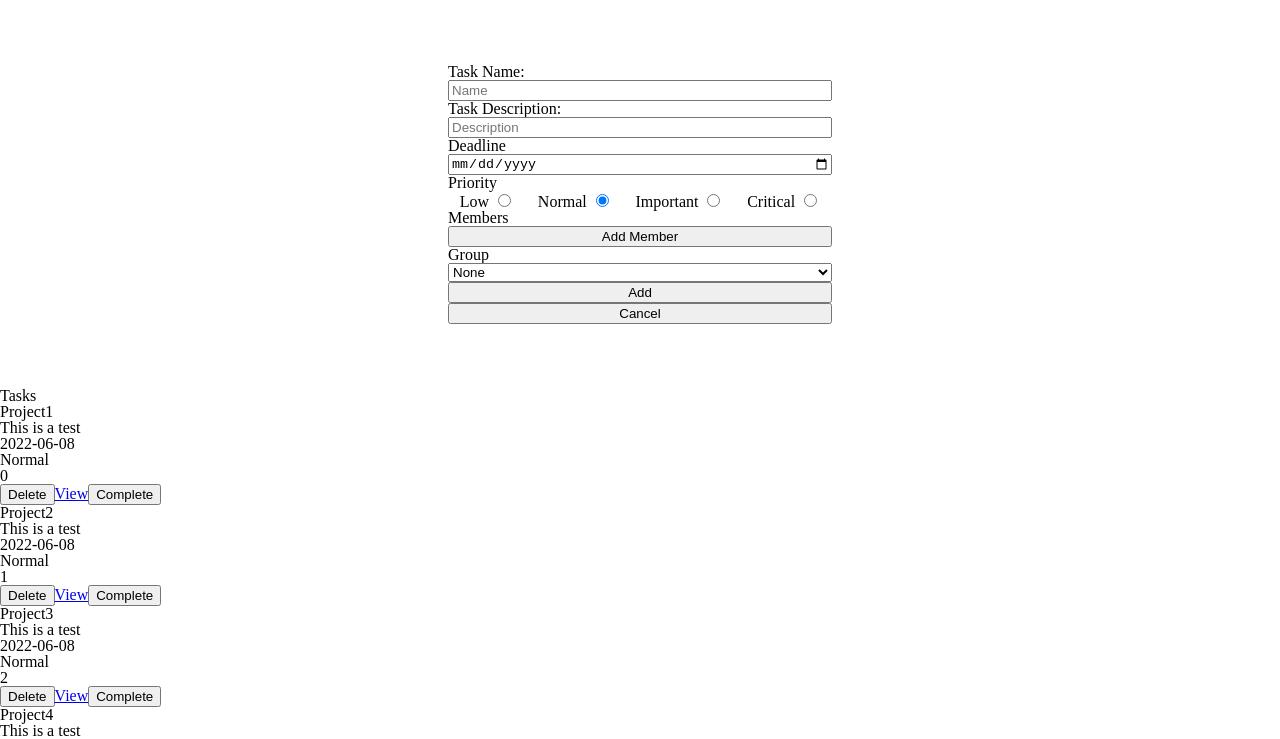
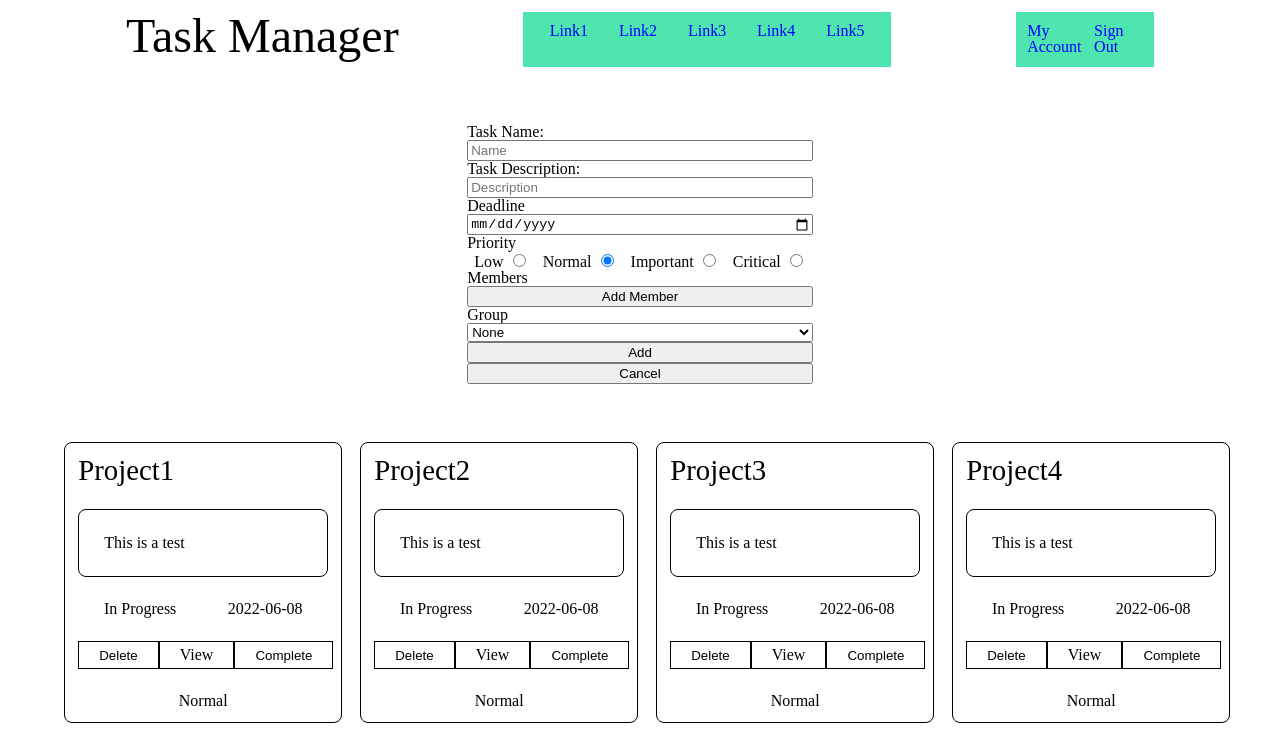
Before and after one commit to JamariaSims/Task-Manager, a React (Create React App) app: page / in a window 1280 px wide. Shown: the top 739 px of the page. Built offline with nearby package versions, Linux system fonts and the light colour scheme.

Commit message:
Added CSS

```diff
--- a/src/App.css
+++ b/src/App.css
@@ -129,11 +129,45 @@ table {
 /*
 *   CSS RESET ABOVE
 */
-.App {
+.Home_Container {
     margin: 0% auto;
     padding: 0%;
-  width: 100vw;
+    width: 90%;
 }
+/*
+    Navigation CSS
+*/
+.Navigation_Container {
+    display: flex;
+    justify-content: space-around;
+    padding-top: 1%;
+}
+.Navigation_Container h1 {
+    font-size: 3rem;
+}
+.Nav_Links {
+    display: flex;
+    padding: 1%;
+    width: 30%;
+    justify-content: space-between;
+    background-color: rgb(78, 230, 174);
+}
+.Nav_Account-Settings {
+    display: flex;
+    padding: 1%;
+    width: 10%;
+    justify-content: space-between;
+    background-color: rgb(78, 230, 174);
+}
+.Navigation_Container a {
+    text-decoration: none;
+    color: blue;
+    font-size: 1rem;
+    margin: 0% auto;
+}
+/*
+    Form CSS
+*/
 .Form_Container {
     width: 30%;
     margin: 0% auto;
@@ -145,3 +179,46 @@ table {
     display: flex;
     justify-content: space-around;
 }
+.Tasks_Container {
+    display: grid;
+    grid-template-columns: 1fr 1fr 1fr 1fr;
+    gap: 2rem;
+}
+.Task_Container {
+    display: flex;
+    flex-direction: column;
+    justify-content: space-around;
+    gap: 1.5rem;
+    width: 250px;
+    border: 1px solid black;
+    padding: 5%;
+    border-radius: 0.5rem;
+}
+.Task_Container-Status {
+    display: flex;
+    justify-content: space-around;
+}
+.TC-Name {
+    font-size: 1.8rem;
+}
+.TC-Description {
+    font-size: 1rem;
+    border: 1px solid black;
+    padding: 10%;
+    border-radius: 0.5rem;
+}
+.TC-Priority {
+    margin: 0% auto;
+}
+.TC-ButtonGroup {
+    display: flex;
+    justify-content: space-around;
+}
+[class*="TC-Button-"] {
+    background: none;
+    text-decoration: none;
+    border: solid 1px black;
+    color: black;
+    padding: 2%;
+    padding-inline: 8%;
+}
--- a/src/App.js
+++ b/src/App.js
@@ -1,19 +1,11 @@
 import "./App.css";
-import Form from "./Views/Form";
-import Tasks from "./Components/Tasks";
 import { BrowserRouter as Router, Route, Routes } from "react-router-dom";
 import Home from "./Views/Home";
-import Task from "./Components/Task";
 import { connect } from "react-redux";
 import TaskDisplay from "./Views/TaskDisplay";
-import Error from "./Views/Error";
-import { useEffect } from "react";
+import Error from "./Views/Error";;
 
 function App(props) {
-    const { completedTasks } = props;
-    useEffect(() => {
-        console.log(completedTasks);
-    }, [completedTasks]);
     return (
         <Router>
             <Routes>
--- a/src/Components/Task.jsx
+++ b/src/Components/Task.jsx
@@ -13,18 +13,25 @@ function Task(props) {
         props.completeTask(id);
     };
     return (
-        <div>
-            <p>{name}</p>
-            <p>{description}</p>
-            <p>{deadline}</p>
-            <p>{priority}</p>
-            <p>{id}</p>
-            <p>{status}</p>
-            <div className="ButtonGroup">
-                <button onClick={onDelete}>Delete</button>
-                <Link to={`/Task/${task.id}`}>View</Link>
-                <button onClick={onTaskComplete}>Complete</button>
+        <div className="Task_Container">
+            <p className="TC-Name">{name}</p>
+            <p className="TC-Description">{description}</p>
+            <div className="Task_Container-Status">
+                <p>{status}</p>
+                <p>{deadline}</p>
             </div>
+            <div className="TC-ButtonGroup">
+                <button className="TC-Button-" onClick={onDelete}>
+                    Delete
+                </button>
+                <Link className="TC-Button-" to={`/Task/${task.id}`}>
+                    View
+                </Link>
+                <button className="TC-Button-" onClick={onTaskComplete}>
+                    Complete
+                </button>
+            </div>
+            <p className="TC-Priority">{priority}</p>
         </div>
     );
 }
--- a/src/Components/Tasks.jsx
+++ b/src/Components/Tasks.jsx
@@ -6,10 +6,8 @@ function Tasks(props) {
     const { tasks } = props;
     return (
         <div>
-            <h1>Tasks</h1>
-            <div>
             {tasks.length >= 1 ? (
-                    <div className="Task_Container">
+                <div className="Tasks_Container">
                     {tasks.map((task, index) => {
                         return (
                             <div key={task.id}>
@@ -22,7 +20,6 @@ function Tasks(props) {
                 <h1>No Data</h1>
             )}
         </div>
-        </div>
     );
 }
 
--- a/src/Data/TasksDummyData.jsx
+++ b/src/Data/TasksDummyData.jsx
@@ -5,6 +5,7 @@ export const dummyTasks = [
         deadline: "2022-06-08",
         priority: "Normal",
         id: "0",
+        status: "In Progress",
     },
     {
         name: "Project2",
@@ -12,6 +13,7 @@ export const dummyTasks = [
         deadline: "2022-06-08",
         priority: "Normal",
         id: "1",
+        status: "In Progress",
     },
     {
         name: "Project3",
@@ -19,6 +21,7 @@ export const dummyTasks = [
         deadline: "2022-06-08",
         priority: "Normal",
         id: "2",
+        status: "In Progress",
     },
     {
         name: "Project4",
@@ -26,5 +29,38 @@ export const dummyTasks = [
         deadline: "2022-06-08",
         priority: "Normal",
         id: "3",
+        status: "In Progress",
+    },
+    {
+        name: "Project1",
+        description: "This is a test",
+        deadline: "2022-06-08",
+        priority: "Normal",
+        id: "0",
+        status: "In Progress",
+    },
+    {
+        name: "Project2",
+        description: "This is a test",
+        deadline: "2022-06-08",
+        priority: "Normal",
+        id: "1",
+        status: "In Progress",
+    },
+    {
+        name: "Project3",
+        description: "This is a test",
+        deadline: "2022-06-08",
+        priority: "Normal",
+        id: "2",
+        status: "In Progress",
+    },
+    {
+        name: "Project4",
+        description: "This is a test",
+        deadline: "2022-06-08",
+        priority: "Normal",
+        id: "3",
+        status: "In Progress",
     },
 ];
--- a/src/Views/Home.jsx
+++ b/src/Views/Home.jsx
@@ -2,10 +2,12 @@ import React from "react";
 import Task from "../Components/Task";
 import Tasks from "../Components/Tasks";
 import Form from "./Form";
+import NavigationBar from "./NavigationBar";
 
 function Home() {
     return (
         <div className="Home_Container">
+            <NavigationBar />
             <Form />
             <Tasks />
         </div>
--- /dev/null
+++ b/src/Views/NavigationBar.jsx
@@ -0,0 +1,22 @@
+import React from "react";
+
+function NavigationBar() {
+    return (
+        <div className="Navigation_Container">
+            <h1>Task Manager</h1>
+            <div className="Nav_Links">
+                <a href="1">Link1</a>
+                <a href="1">Link2</a>
+                <a href="1">Link3</a>
+                <a href="1">Link4</a>
+                <a href="1">Link5</a>
+            </div>
+            <div className="Nav_Account-Settings">
+                <a href="1">My Account</a>
+                <a href="1">Sign Out</a>
+            </div>
+        </div>
+    );
+}
+
+export default NavigationBar;
```
Lines whose indentation alone changed are shown as unchanged.
